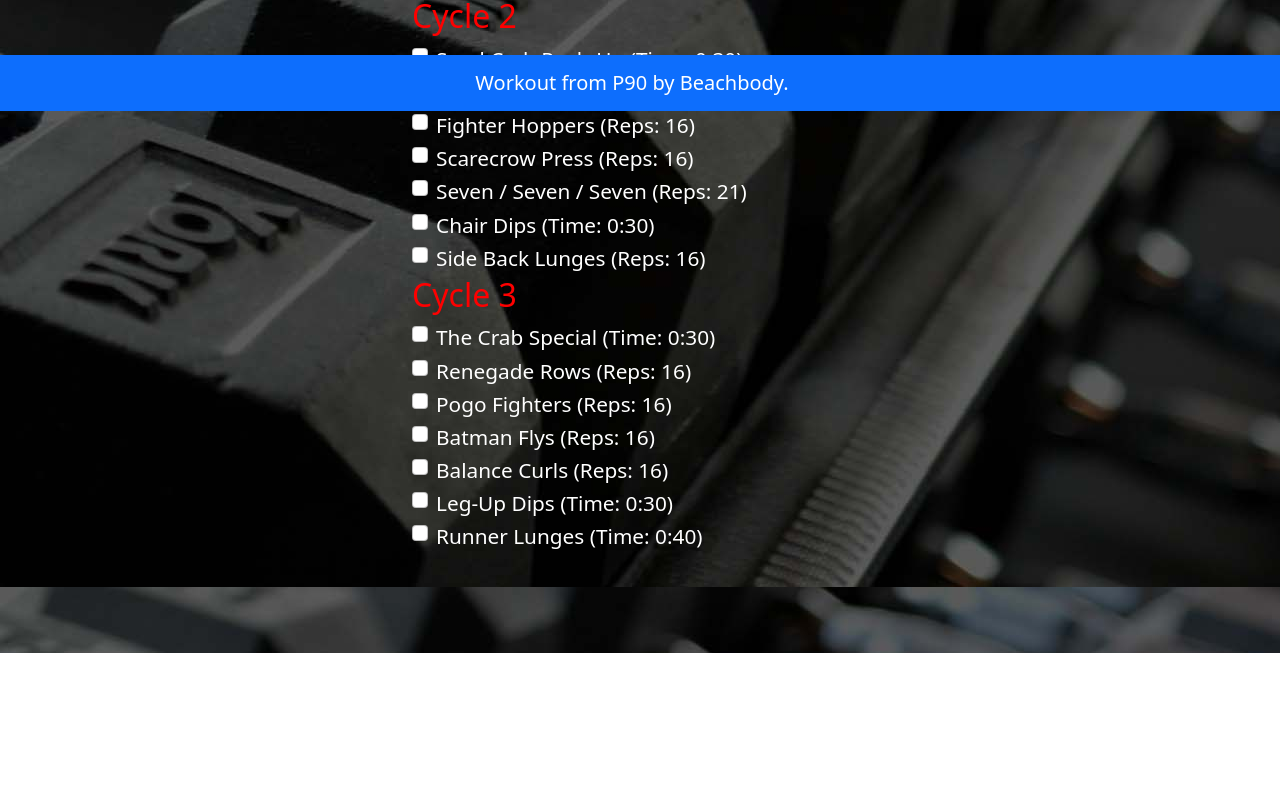
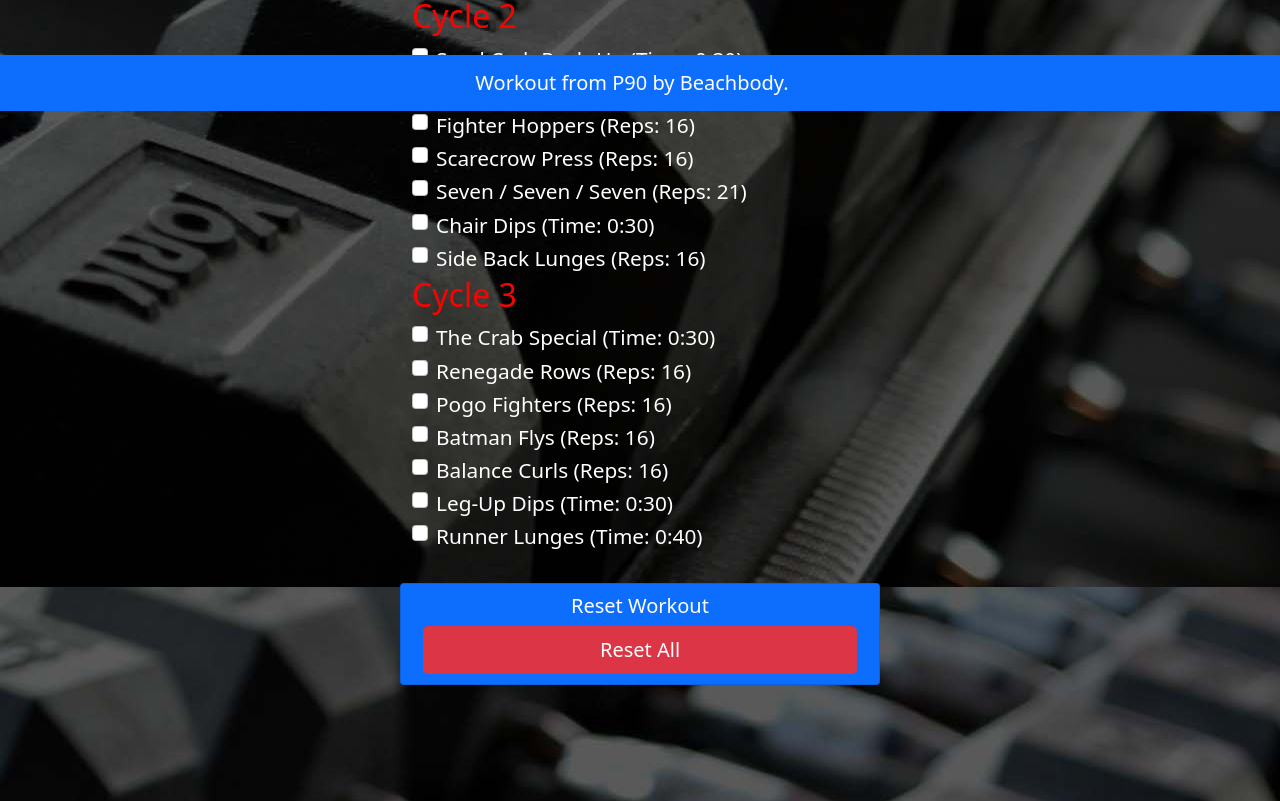
Before and after one commit to ejw773/hourly-workout, a React (Create React App) app: page /workout in a window 1280 px wide. Shown: the part 689-1490 px from the top of the page. Before the commit the page ends 1342 px from the top, so only its background shows below. Built offline with nearby package versions, Linux system fonts and the light colour scheme.

Commit message:
moves 'reset' button from the landing page to the workout page

```diff
--- a/src/App.css
+++ b/src/App.css
@@ -1,13 +1,5 @@
 h1 {
   color: white;
-}
-
-#preferences h1 {
-  color: black;
-}
-
-#preferences p {
-  color: black;
 }
 
 body {
@@ -36,12 +28,8 @@ h2 {
 
 .exercise-container {
   margin-top: 20px;
-  margin-bottom: 100px;
   max-width: 30rem;
-}
-
-.reset-button {
-  margin-bottom: 20px;
+  margin-bottom: 30px;
 }
 
 .selection-bar {
@@ -73,3 +61,16 @@ h2 {
   font-style: italic;
   margin-top: 10px;
 }
+
+.reset-container {
+  max-height: 100px;
+  padding: 10px;
+}
+
+.empty-div {
+  height: 100px;
+}
+
+.set-name {
+  margin-top: 5px;
+}
--- a/src/components/landing.jsx
+++ b/src/components/landing.jsx
@@ -30,17 +30,13 @@ const Landing = (props) => {
                 <form className="preferences-container form-inline my-2 my-lg-0" onSubmit={handleSubmit}>
                     <h5 className="card-title">Enter Your Name</h5>
                     <input value={props.input} onChange={handleChange} className="form-control mr-sm-2" type="search" placeholder="Your Name" aria-label="Search" />
+                    <button className="btn btn-success btn-lg set-name">Set Name</button>
                     <h6 className="current-name">Current Name: {props.user}</h6>
                 </form>
+                </div>
 
-                {/* Reset Workout */}
-                <div className="preferences-container">
-                    <h5 className="card-title">Reset Workout</h5>
-                    <ResetButton />
-                </div>
-                </div>
             {/* About Hourly Workout */}
-            <div className="card-footer text-white">"Hourly Workout" is a personal app created by Elijah Wilcott as a way to work some P90 into an hourly routine on those days when setting up a 30-minute video just won't work. It currently only inclues the "B" (second month) workouts.</div>
+            <div className="card-footer text-white bg-secondary">"Hourly Workout" is a personal app created by Elijah Wilcott as a way to work some P90 into an hourly routine on those days when setting up a 30-minute video just won't work. It currently only inclues the "B" (second month) workouts.</div>
         </div>
     )
 };
--- a/src/components/workout.jsx
+++ b/src/components/workout.jsx
@@ -1,6 +1,6 @@
 import React from 'react';
 import RenderSections from './render_sections';
-import Quote from './quote'
+import ResetButton from './reset'
 import { connect } from 'react-redux';
 
 const Workout = (props) => {
@@ -10,6 +10,13 @@ const Workout = (props) => {
                 <h1 className="note-to-user">Keep at it, {props.userName}!</h1>
                 <RenderSections />
             </div>
+            <div className="card text-center text-black bg-primary mb-3 mx-auto" style={{maxWidth: '30rem'}}>
+                <div className="card-body reset-container">
+                    <h5 className="card-title">Reset Workout</h5>
+                    <ResetButton />
+                </div>
+            </div>
+            <div className="empty-div"></div>
         </div>
     )
 };
```
